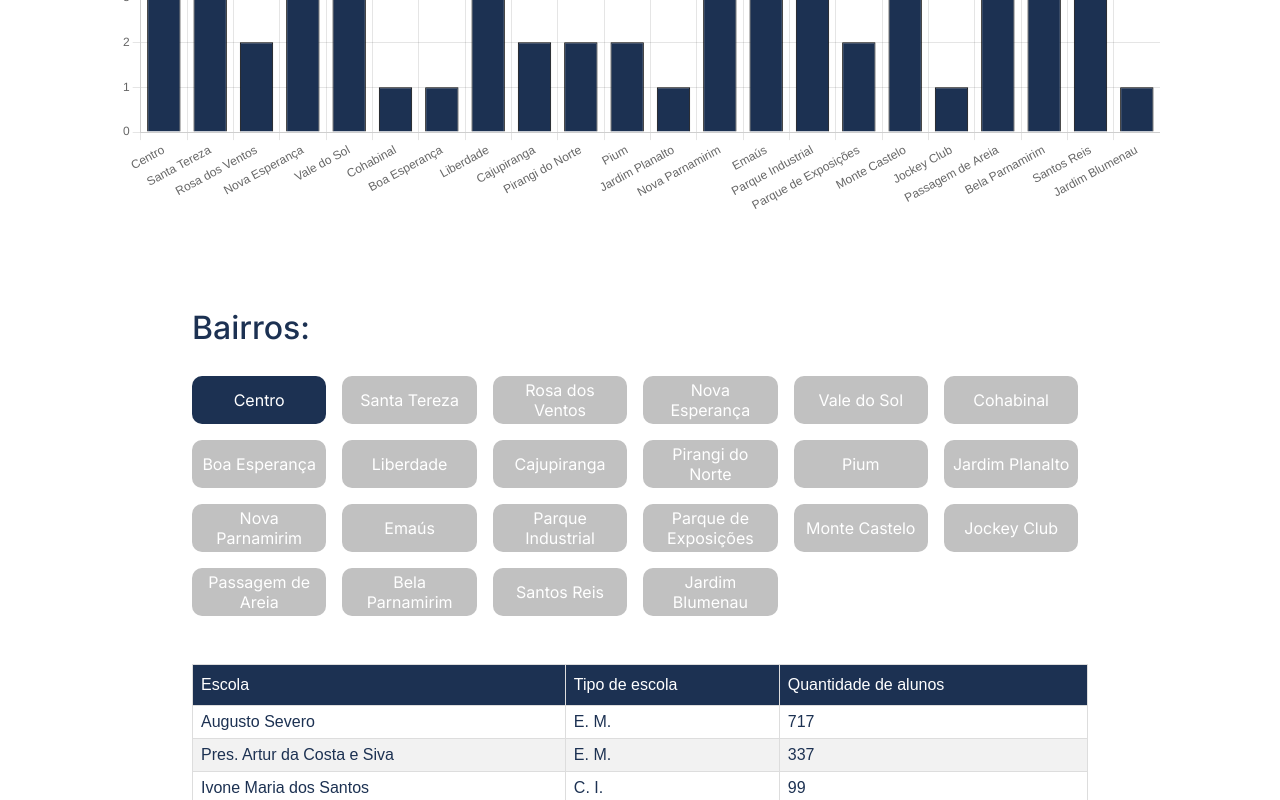
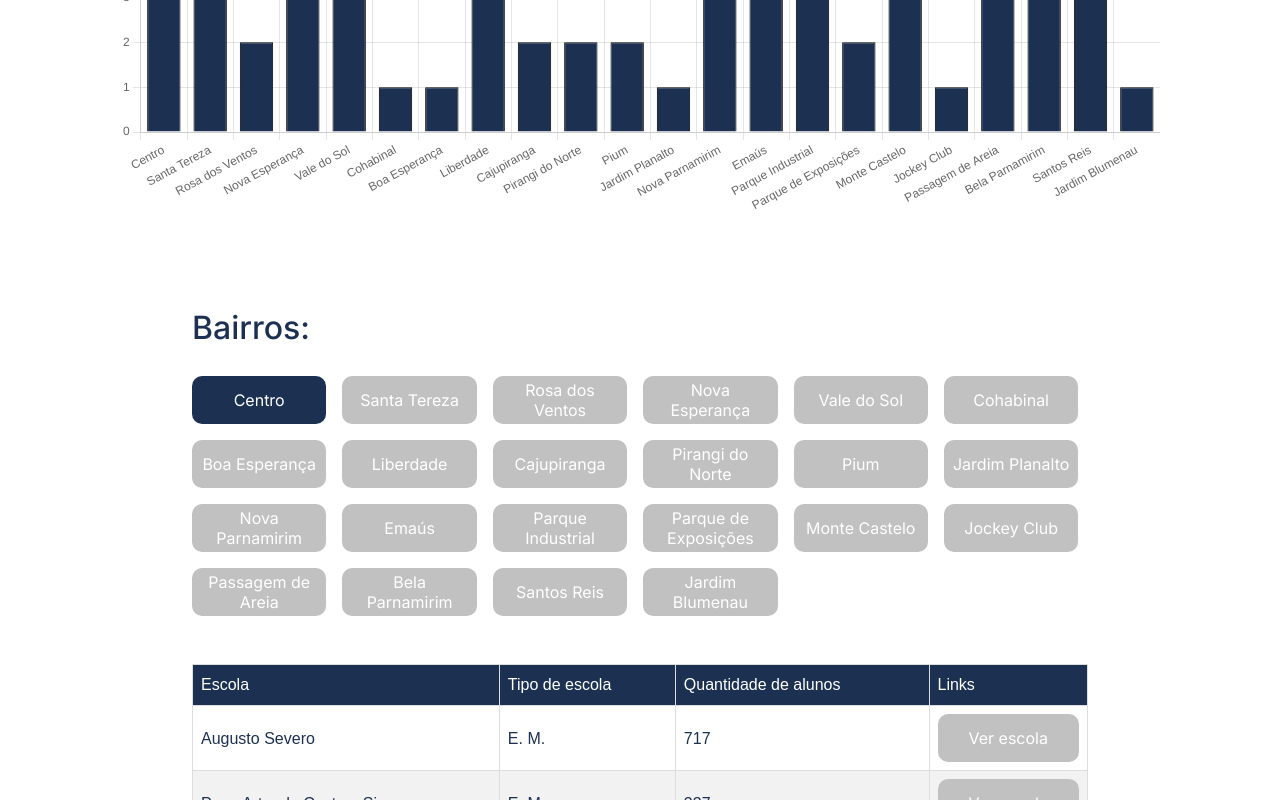
Before and after one commit to gtismedev/schools-charts, a React (Vite) app: page / in a window 1280 px wide. Both pictures are taken after a click on the button "Centro". Shown: the part 752-1552 px from the top of the page. Built offline with nearby package versions, Linux system fonts and the light colour scheme.

Commit message:
fix: neighborhood section margin botton

```diff
--- a/src/components/footer/footer.css
+++ b/src/components/footer/footer.css
@@ -1,7 +1,3 @@
-footer {
-  margin-top: 4rem;
-}
-
 .footer {
   display: flex;
   align-items: center;
--- a/src/components/neighborhoodSection/neighborhoodSection.css
+++ b/src/components/neighborhoodSection/neighborhoodSection.css
@@ -74,3 +74,20 @@ h2 {
   background-color: #1c3152;
   color: #fff;
 }
+
+.buttons__table {
+  height: 3rem;
+  width: 100%;
+  color: #fff;
+  background-color: #c1c1c1;
+  border: none;
+  font-size: 1rem;
+  font-family: Inter, monospace;
+  cursor: pointer;
+  border-radius: 10px;
+}
+
+.buttons__table:hover{
+  background-color: #1c3152;
+  color: #fff;
+}
--- a/src/components/neighborhoodSection/neighborhoodSection.jsx
+++ b/src/components/neighborhoodSection/neighborhoodSection.jsx
@@ -38,6 +38,7 @@ export function NeighborhoodSection() {
                 <th>Escola</th>
                 <th>Tipo de escola</th>
                 <th>Quantidade de alunos</th>
+                <th>Links</th>
               </tr>
             </thead>
             <tbody>
@@ -46,6 +47,7 @@ export function NeighborhoodSection() {
                   <td>{school.name}</td>
                   <td>{school.tag}</td>
                   <td>{school.studentAmount}</td>
+                  <td><button className="buttons__table">Ver escola</button></td>
                 </tr>
               ))}
             </tbody>
```
